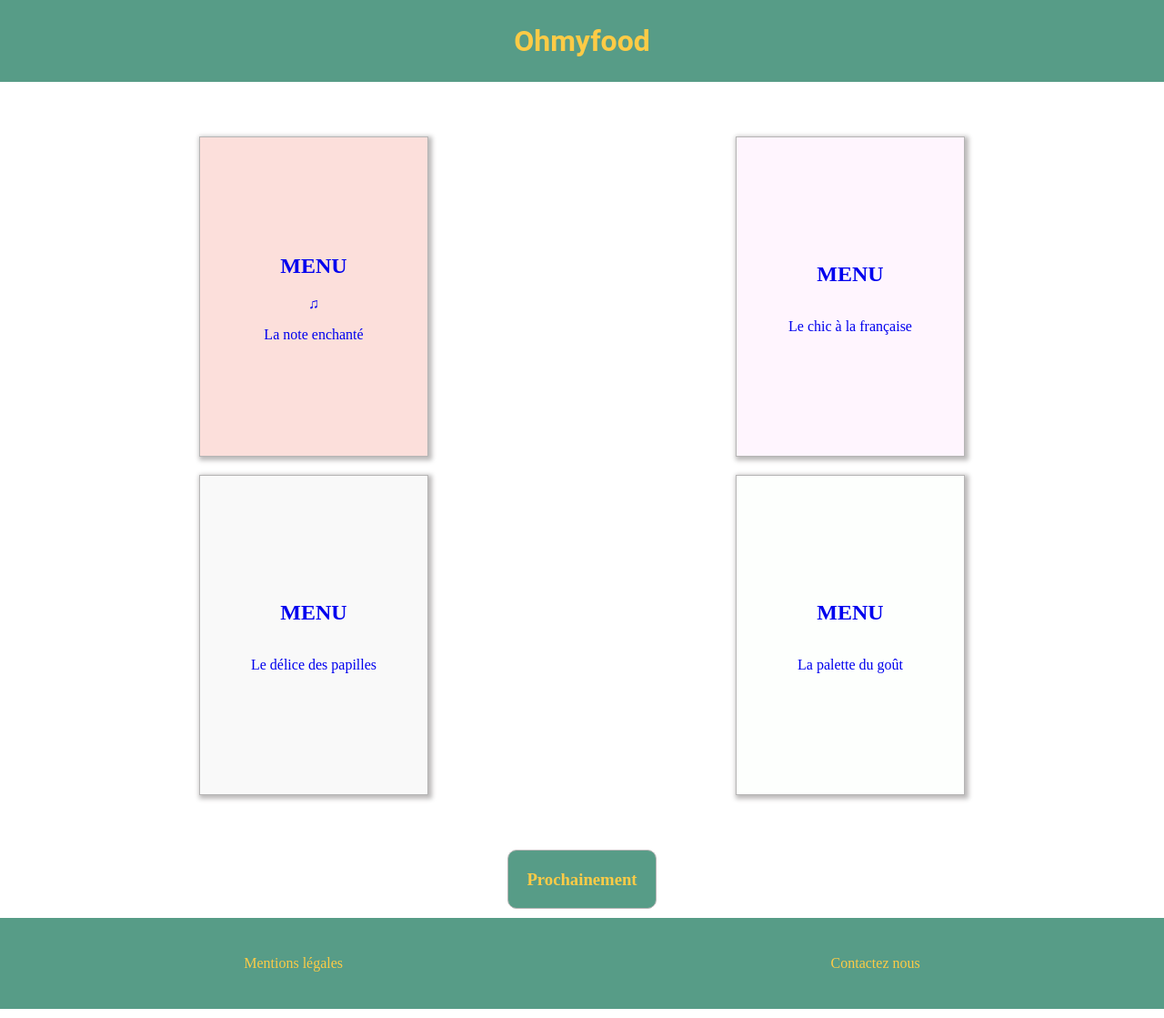
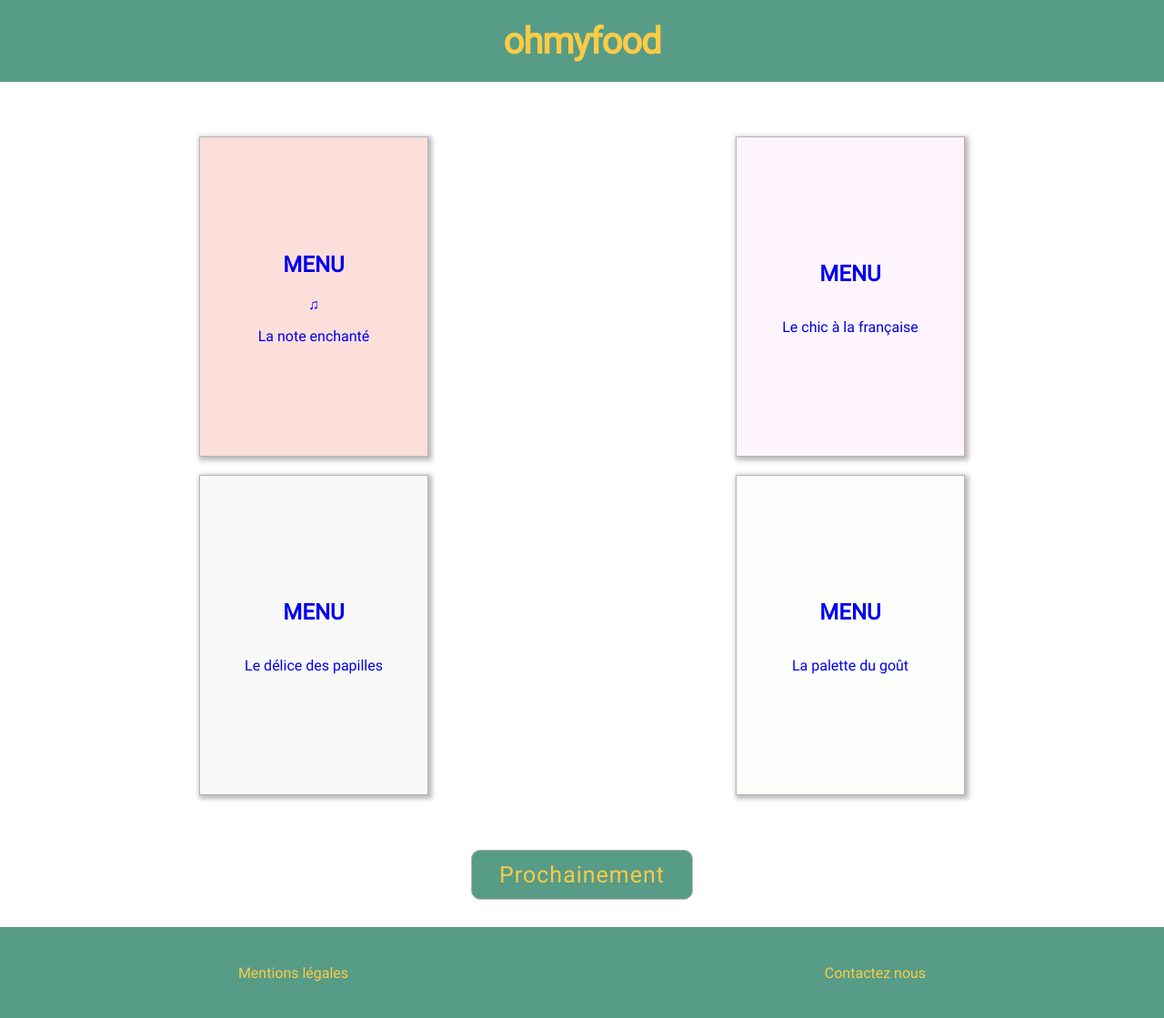
Before and after one commit to dev-allan/Projet3OC, a plain HTML site: page index.html in a window 1280 px wide. Shown: the whole page at 91% size. Drawn offline with Linux system fonts and the light colour scheme.

Commit message:
installation de la font roboto

```diff
--- a/SASS/style.scss
+++ b/SASS/style.scss
@@ -3,11 +3,12 @@ $yellowtitle: #fdcb46;
 
 @font-face{
     font-family:"Roboto";
-    src: url("") format("TrueType");
+    src: url("./font/Roboto/Roboto-Regular.ttf") format("TrueType");
 }
 
 body{
     margin: 0px;
+    font-family: Roboto;
 }
 
 header{
@@ -15,7 +16,8 @@ header{
     height: 90px;
     display:flex;
     h1{
-        font-family: Roboto;
+        letter-spacing: -1px;
+        font-size: 40px;
         text-align: center;
         margin: auto;
         color: $yellowtitle;
@@ -57,6 +59,12 @@ header{
     display: flex;
     justify-content: center;
     align-items: center;
+    h3{
+        font-size: 25px;
+        font-weight: lighter;
+        letter-spacing: 1px;
+        margin: 10px 0px 10px 0;
+    }
     .btn{
         display: flex;
         flex-direction: row;
@@ -68,7 +76,7 @@ header{
         border-radius: 10px;
         background-color: $bluecyan;
         color: $yellowtitle;
-        padding: 2px 20px 2px 20px;
+        padding: 2px 30px 2px 30px;
         &:hover{
             background-color: red;
         }
@@ -83,12 +91,13 @@ footer{
 	align-items: center;
 	align-content: stretch;
     height: 100px;
-    margin-top: 10px;
+    margin-top: 30px;
     background-color: $bluecyan;
     color: $yellowtitle;
     a{
         color: $yellowtitle;
         text-decoration: none;
+        font-size: 1,8em;
     }
 }
 
--- a/index.html
+++ b/index.html
@@ -10,7 +10,7 @@
 
 <body>
     <header>
-        <h1>Ohmyfood</h1>
+        <h1>ohmyfood</h1>
     </header>
 
     <section class="menu">
```
Also changed, not shown: style.css, 1 other file.
